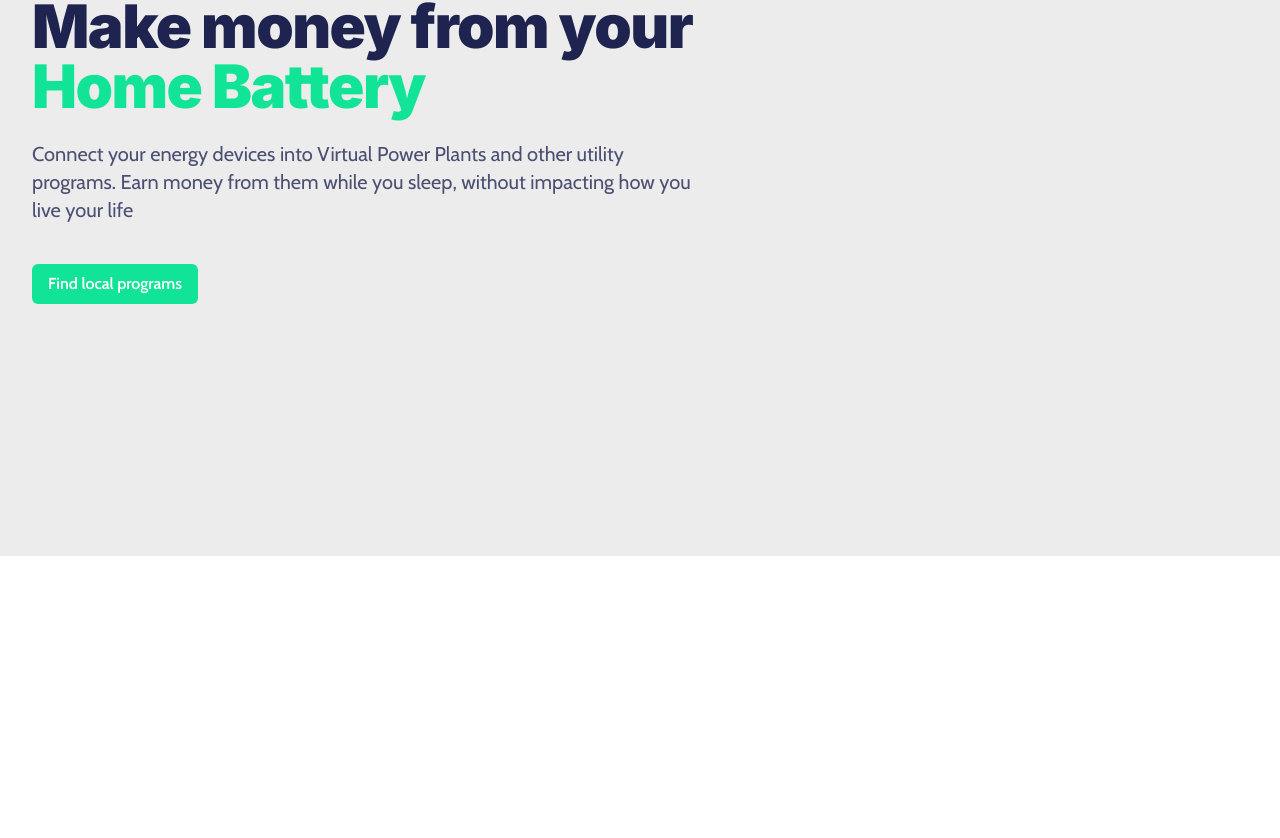
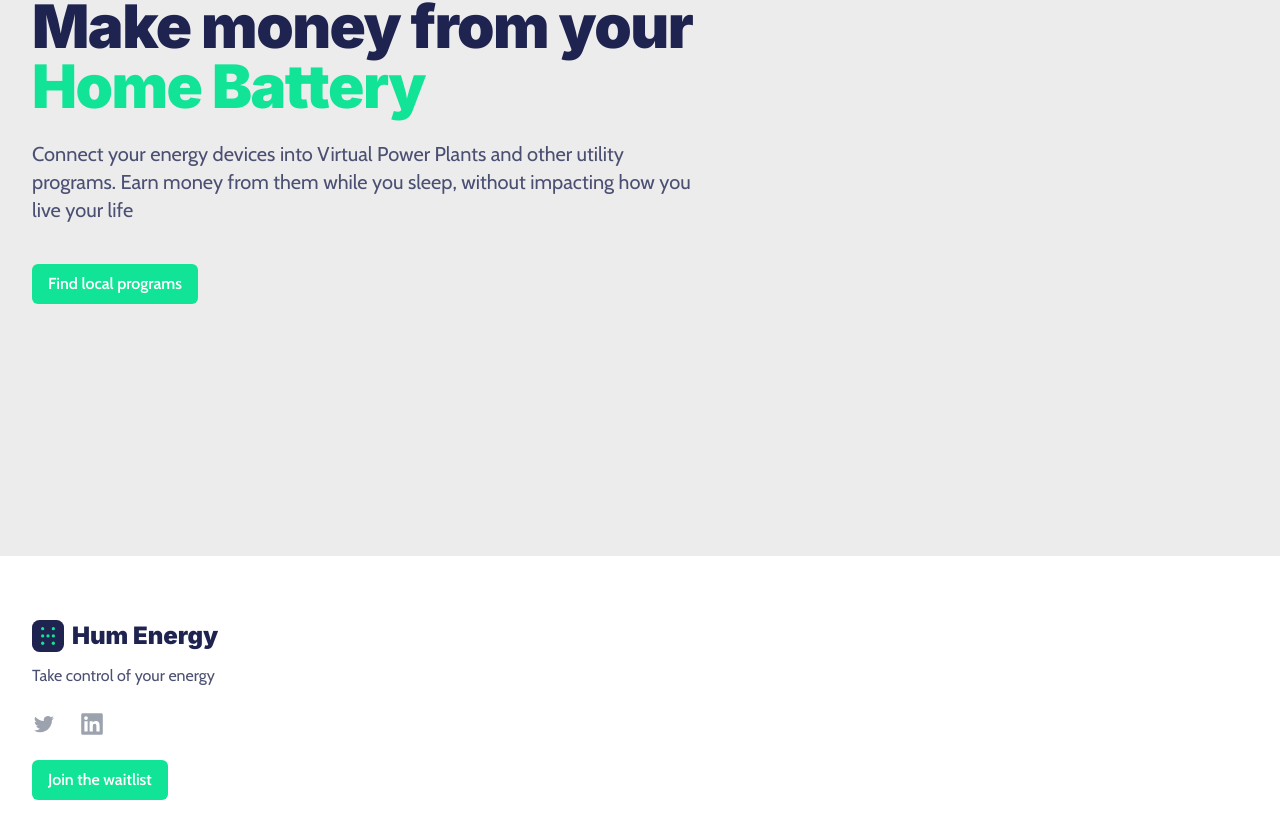
Before and after one commit to JamesDLamming/humenergy-web, a Next.js app: page /earn in a window 1280 px wide. Shown: the part 244-1082 px from the top of the page. Before the commit the page ends 800 px from the top, so only its background shows below. Built offline with nearby package versions, Linux system fonts and the light colour scheme.

Commit message:
about us page

```diff
--- /dev/null
+++ b/components/Footer.js
@@ -0,0 +1,95 @@
+import Modal from './Modal';
+import SignupForm from './SignupForm';
+import DefaultButton from './DefaultButton';
+import React, { useState } from 'react';
+
+const Footer = () => {
+  const [modalVisibility, setModalVisibility] = useState(false);
+
+  return (
+    <>
+      <div className="relative isolate z-50 shadow-sm bg-white h-auto">
+        <footer className="print:hidden" aria-labelledby="footerHeading">
+          <h2 id="footerHeading" className="sr-only">
+            Footer
+          </h2>
+          <div className="max-w-7xl mx-auto py-12 px-4 sm:px-6 lg:py-16 lg:px-8">
+            <div className="xl:grid xl:grid-cols-3 xl:gap-8">
+              <div className="xl:col-span-1">
+                <div
+                  className={` text-xl mb-3 flex flex-wrap items-center lg:flex-1 gap-x-2`}
+                >
+                  <img
+                    className="w-auto h-8"
+                    src="/HumEnergyLogoSquare.svg"
+                    alt="Hum Energy logo"
+                  ></img>
+                  <h1 className="font-black text-main text-xl md:text-2xl">
+                    Hum Energy
+                  </h1>
+                </div>
+
+                {/* <p className=" text-base mb-6">Make your home Hum</p> */}
+
+                <p className=" text-base mb-6">Take control of your energy</p>
+
+                {/* <p className=" text-base mb-6">Your energy, on auto-pilot</p> */}
+                <div className="flex space-x-6 mb-6">
+                  <a
+                    href="https://twitter.com/humenergyapp"
+                    className="text-gray-400 hover:text-gray-500"
+                  >
+                    <span className="sr-only">Twitter</span>
+                    <svg
+                      className="h-6 w-6"
+                      fill="currentColor"
+                      viewBox="0 0 24 24"
+                      aria-hidden="true"
+                    >
+                      <path d="M8.29 20.251c7.547 0 11.675-6.253 11.675-11.675 0-.178 0-.355-.012-.53A8.348 8.348 0 0022 5.92a8.19 8.19 0 01-2.357.646 4.118 4.118 0 001.804-2.27 8.224 8.224 0 01-2.605.996 4.107 4.107 0 00-6.993 3.743 11.65 11.65 0 01-8.457-4.287 4.106 4.106 0 001.27 5.477A4.072 4.072 0 012.8 9.713v.052a4.105 4.105 0 003.292 4.022 4.095 4.095 0 01-1.853.07 4.108 4.108 0 003.834 2.85A8.233 8.233 0 012 18.407a11.616 11.616 0 006.29 1.84" />
+                    </svg>
+                  </a>
+                  <a
+                    href="https://www.linkedin.com/company/humenergyapp/"
+                    className="text-gray-400 hover:text-gray-500"
+                  >
+                    <span className="sr-only">LinkedIn</span>
+                    <svg
+                      className="w-6 h-6"
+                      fill="currentColor"
+                      viewBox="0 0 20 20"
+                      aria-hidden="true"
+                    >
+                      <path
+                        fillRule="evenodd"
+                        d="M16.338 16.338H13.67V12.16c0-.995-.017-2.277-1.387-2.277-1.39 0-1.601 1.086-1.601 2.207v4.248H8.014v-8.59h2.559v1.174h.037c.356-.675 1.227-1.387 2.526-1.387 2.703 0 3.203 1.778 3.203 4.092v4.711zM5.005 6.575a1.548 1.548 0 11-.003-3.096 1.548 1.548 0 01.003 3.096zm-1.337 9.763H6.34v-8.59H3.667v8.59zM17.668 1H2.328C1.595 1 1 1.581 1 2.298v15.403C1 18.418 1.595 19 2.328 19h15.34c.734 0 1.332-.582 1.332-1.299V2.298C19 1.581 18.402 1 17.668 1z"
+                        clipRule="evenodd"
+                      />
+                    </svg>
+                  </a>
+                </div>
+                <div className="">
+                  <DefaultButton onClick={() => setModalVisibility(true)}>
+                    Join the waitlist
+                  </DefaultButton>
+                </div>
+                <Modal
+                  visible={modalVisibility}
+                  onCancel={() => setModalVisibility(false)}
+                  buttonText="Submit"
+                  hideButton
+                >
+                  <SignupForm
+                    isInModal={true}
+                    onFormSubmitted={() => setModalVisibility(false)}
+                  ></SignupForm>
+                </Modal>
+              </div>
+            </div>
+          </div>
+        </footer>
+      </div>
+    </>
+  );
+};
+export default Footer;
--- a/components/Hero.js
+++ b/components/Hero.js
@@ -20,7 +20,7 @@ const Hero = () => {
             <div className="">
               <div className="mt-6 sm:max-w-xl">
                 <h1 className="text-3xl font-black tracking-tight text-main sm:text-5xl xl:text-6xl  relative">
-                  Take control of your home energy
+                  Take control of your energy
                 </h1>
                 <h2 className=" font-cabin mt-6 text-lg text-mainSecondary sm:text-xl  relative">
                   Manage and optimize your energy consumption with Hum Energy,
@@ -31,8 +31,8 @@ const Hero = () => {
             </div>
             <div className="mt-10 space-y-4">
               <DefaultButton onClick={() => setModalVisibility(true)}>
-                Join the Waitlist
-              </DefaultButton>{' '}
+                Join the waitlist
+              </DefaultButton>
             </div>
             <div className="ratings mt-6 relative" data-testid="ratings">
               <div className="flex items-center gap-3 divide-x divide-gray-300 text-center sm:text-left">
--- a/components/Nav.js
+++ b/components/Nav.js
@@ -46,7 +46,7 @@ const Nav = () => {
             <Link href="/earn" className="font-bold font-inter text-main">
               Earn
             </Link>
-            <Link href="/" className="font-bold font-inter text-main">
+            <Link href="/about" className="font-bold font-inter text-main">
               About
             </Link>
             <DefaultButton>Login</DefaultButton>
--- /dev/null
+++ b/pages/about.js
@@ -0,0 +1,58 @@
+import React from 'react';
+import Footer from '../components/Footer';
+import Nav from '../components/Nav';
+import SEO from '../components/SEO';
+
+const AboutUsPage = () => {
+  return (
+    <>
+      <SEO title="About Hum Energy" />
+
+      <div className="bg-bgMain min-h-screen overflow-hidden">
+        <Nav></Nav>
+        <div
+          className="max-w-xl px-4 mx-auto sm:max-w-3xl sm:px-6 lg:px-8 lg:max-w-4xl shadow-2xl text-bgMain bg-main py-4 rounded-lg my-10
+        "
+        >
+          <header className="text-center my-10">
+            <h1 className="text-4xl font-bold text-accent">About Us</h1>
+          </header>
+          <div className="max-w-xl px-4 mx-auto sm:max-w-3xl sm:px-6 lg:px-8 lg:max-w-7xl lg:grid lg:grid-cols-2 lg:gap-24 relative z-10 mb-10">
+            <p>
+              At Hum Energy, we believe your energy should work for you. That's
+              why we help you understand what is going on with your electricity
+              use, and automatically optimize it, so you can save money and
+              reduce your carbon footprint, all without impacting the way you
+              live your life. We help you to save money - and earn it! - without
+              lifting a finger.
+            </p>
+            <p>
+              By bringing all your devices under one roof in the Hum App, you're
+              able to have a complete picture of what is going on with your
+              energy use, find new ways to reduce it, and even find ways to earn
+              money from your devices.
+              <br></br>
+              <br></br>
+              <span className="font-bold text-lg italic">
+                Take control of your energy and start saving today
+              </span>
+            </p>
+          </div>
+          <div className=" text-xl mb-3 flex flex-wrap items-center justify-center lg:flex-1 gap-x-2">
+            <img
+              className="w-auto h-8"
+              src="/HumEnergyLogoSquare.svg"
+              alt="Hum Energy logo"
+            ></img>
+            {/* <h1 className="font-black text-accent text-xl md:text-2xl">
+              Hum Energy
+            </h1> */}
+          </div>
+        </div>
+        <Footer> </Footer>
+      </div>
+    </>
+  );
+};
+
+export default AboutUsPage;
--- a/pages/earn.js
+++ b/pages/earn.js
@@ -5,6 +5,7 @@ import { TypeAnimation } from 'react-type-animation';
 import DefaultButton from '../components/DefaultButton';
 import Modal from '../components/Modal';
 import SignupForm from '../components/SignupForm';
+import Footer from '../components/Footer';
 
 export default function earn() {
   const [modalVisibility, setModalVisibility] = useState(false);
@@ -80,6 +81,7 @@ export default function earn() {
           onFormSubmitted={() => setModalVisibility(false)}
         ></SignupForm>
       </Modal>
+      <Footer />
     </>
   );
 }
--- /dev/null
+++ b/pages/index.js
@@ -0,0 +1,19 @@
+import React, { useState } from 'react';
+import Nav from '../components/Nav';
+import Hero from '../components/Hero';
+import SEO from '../components/SEO';
+import Footer from '../components/Footer';
+
+export default function Home() {
+  return (
+    <>
+      <SEO title="Hum Energy" />
+
+      <div className="bg-bgMain min-h-screen overflow-hidden">
+        <Nav></Nav>
+        <Hero></Hero>
+        <Footer />
+      </div>
+    </>
+  );
+}
```
